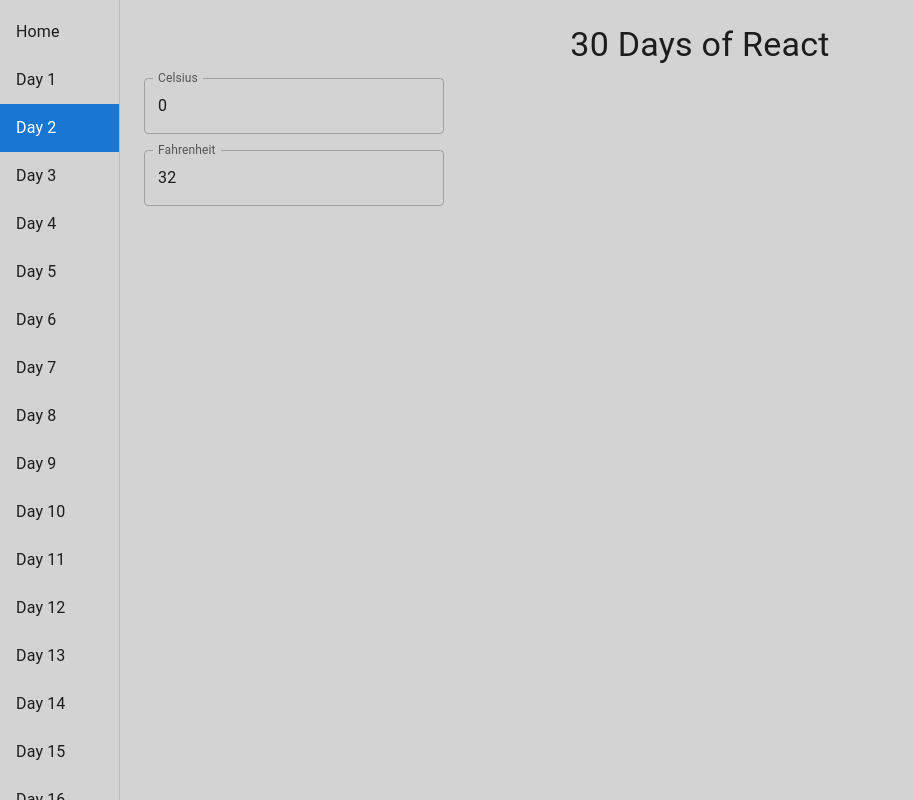
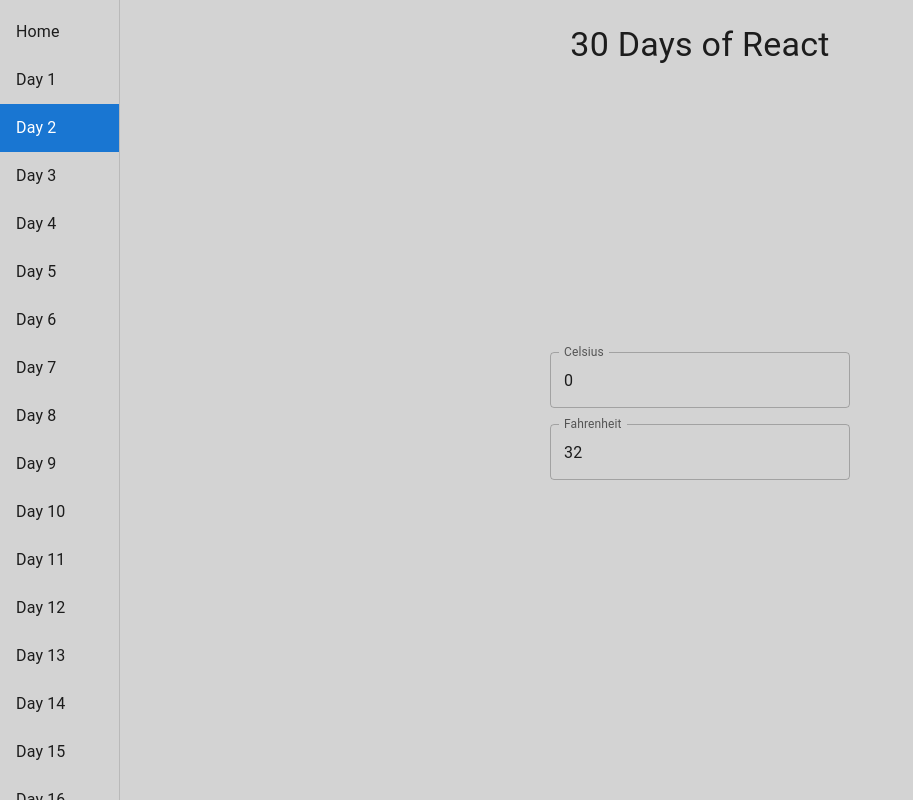
Before and after one commit to Cema2019/codedamn-challenge-30-days-of-react, a React (Vite) app: page /temperature in a window 1280 px wide. Shown: the whole page, without its empty margins (0-913 px from the left). Built offline with nearby package versions, Linux system fonts and the light colour scheme.

Commit message:
Fix component positioning

```diff
--- a/components/TemperatureConverter.tsx
+++ b/components/TemperatureConverter.tsx
@@ -3,22 +3,33 @@ import { TextField, Box } from '@mui/material';
 
 const TemperatureConverter: React.FC = () => {
   const [celsius, setCelsius] = useState<number>(0);
-  const [fahrenheit, setFahrenheit] = useState<number>((celsius * 9/5) + 32);
+  const [fahrenheit, setFahrenheit] = useState<number>((celsius * 9) / 5 + 32);
 
   const handleCelsiusChange = (e: React.ChangeEvent<HTMLInputElement>) => {
     const newCelsius = parseFloat(e.target.value);
     setCelsius(newCelsius);
-    setFahrenheit((newCelsius * 9/5) + 32);
+    setFahrenheit((newCelsius * 9) / 5 + 32);
   };
 
   const handleFahrenheitChange = (e: React.ChangeEvent<HTMLInputElement>) => {
     const newFahrenheit = parseFloat(e.target.value);
     setFahrenheit(newFahrenheit);
-    setCelsius((newFahrenheit - 32) * 5/9);
+    setCelsius(((newFahrenheit - 32) * 5) / 9);
   };
 
   return (
-    <Box display="flex" flexDirection="column" gap={2} width={300}>
+    <Box
+      sx={{
+        display: 'flex',
+        flexDirection: 'column',
+        gap: 2,
+        width: 300,
+        justifyContent: 'center',
+        alignItems: 'center',
+        minHeight: '90%',
+        margin: 'auto',
+      }}
+    >
       <TextField
         id="celsius"
         label="Celsius"
```
